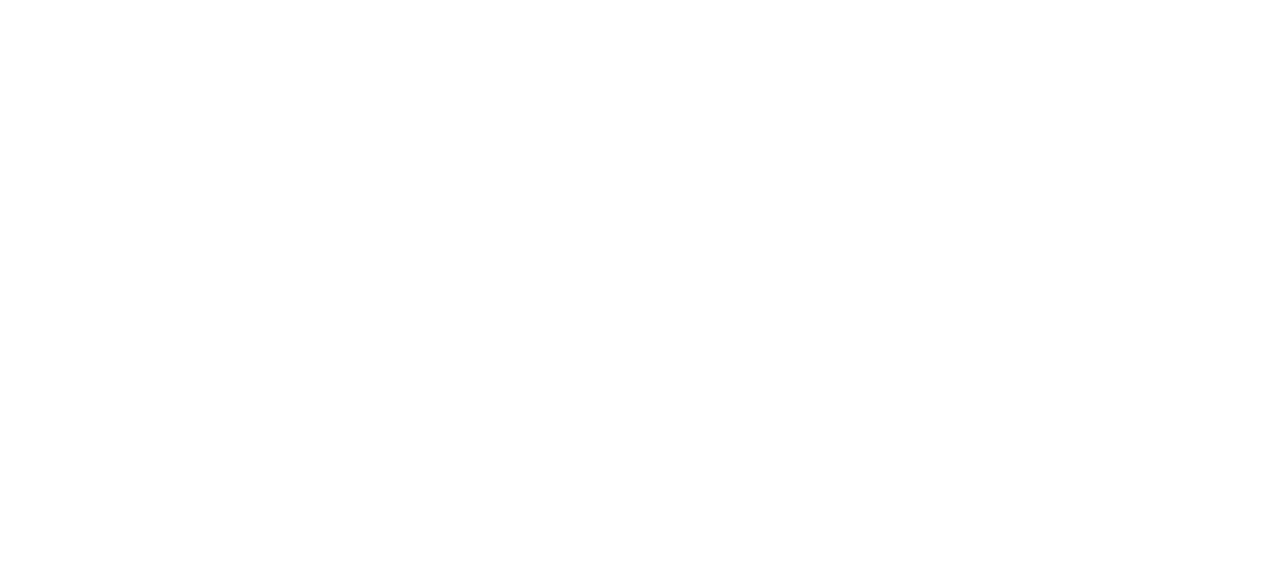
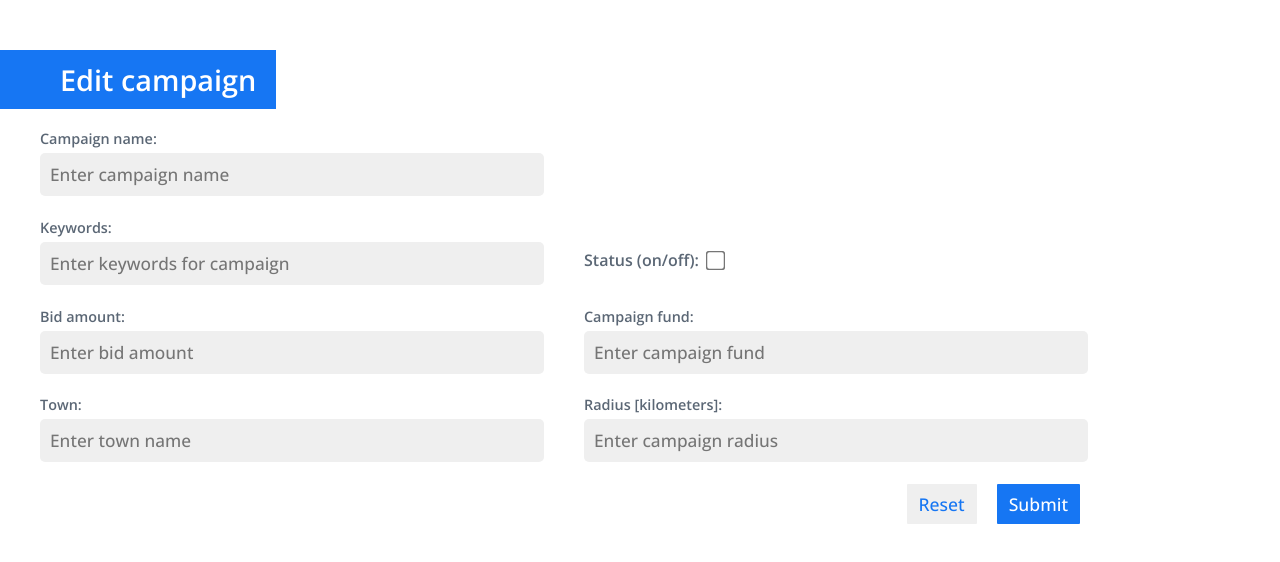
Before and after one commit to mariuszx8/crud-app-react, a React (Create React App) app: page /#/EditCampaign in a window 1280 px wide. Shown: the top 562 px of the page. Built offline with nearby package versions, Linux system fonts and the light colour scheme.

Commit message:
Added edit function

```diff
--- a/src/App.css
+++ b/src/App.css
@@ -33,6 +33,7 @@
 }
 
 a {
+  color: inherit;
   text-decoration: none;
 }
 
--- a/src/App.js
+++ b/src/App.js
@@ -4,6 +4,7 @@
 import {HashRouter} from 'react-router-dom'
 import Home from './pages/Home';
 import AddCampaign from './pages/AddCampaign';
+import EditCampaign from './pages/EditCampaign';
 
 function App() {
   return (
@@ -12,6 +13,7 @@
         <Switch>
           <Route exact path='/' component={Home}/>
           <Route  exact path='/AddCampaign' component={AddCampaign}/>
+          <Route  exact path='/EditCampaign' component={EditCampaign}/>
         </Switch>
       </HashRouter>
     </div>
--- a/src/App.min.css
+++ b/src/App.min.css
@@ -1 +1 @@
-:root{--blue-primary:#1676f3;--boring-gray:#efefef;--sm:576px;--md:768px;--lg:992px;--xl:1200px}*{box-sizing:border-box;margin:0;font-family:'Open Sans', sans-serif}body{margin:60px 40px 0 40px}@media (max-width: 576px){body{margin-left:auto;margin-right:auto}}.flex-container{display:flex}.flex-column{flex-direction:column}a{text-decoration:none}.bold{font-weight:600}
+:root{--blue-primary:#1676f3;--boring-gray:#efefef;--sm:576px;--md:768px;--lg:992px;--xl:1200px}*{box-sizing:border-box;margin:0;font-family:'Open Sans', sans-serif}body{margin:60px 40px 0 40px}@media (max-width: 576px){body{margin-left:auto;margin-right:auto}}.flex-container{display:flex}.flex-column{flex-direction:column}a{color:inherit;text-decoration:none}.bold{font-weight:600}
--- a/src/App.scss
+++ b/src/App.scss
@@ -30,6 +30,7 @@
   flex-direction: column;
 }
 a {
+  color: inherit;
   text-decoration: none;
 }
 .bold {
--- a/src/components/Campaigns.js
+++ b/src/components/Campaigns.js
@@ -1,4 +1,5 @@
 import React, { useState, useEffect } from 'react';
+import { Link } from 'react-router-dom';
 import axios from 'axios'; // http client for node
 import '../App.scss';
 import './Campaigns.scss';
@@ -50,10 +51,12 @@
                         </div>
                         <div className="campaign-options">
                             <div className="edit-btn flex-container">
+                                <Link to={`/EditCampaign`} className="flex-container" style={{alignItems:'center'}}>
                                     <span className="material-icons">
                                         edit
                                     </span>
                                     Edit
+                                </Link>
                             </div>
                             <div
                                 className="delete-btn flex-container"
--- a/src/components/Campaigns.scss
+++ b/src/components/Campaigns.scss
@@ -55,8 +55,6 @@
                 width: 100%;
                 margin-bottom: 1em;
             };
-
-
 
             div:first-of-type {
                 margin-bottom: 0.5em;
--- /dev/null
+++ b/src/pages/EditCampaign.js
@@ -0,0 +1,17 @@
+import React from 'react'
+import CampaignForm from '../components/CampaignForm';
+import '../App.scss';
+import './AddCampaign.scss';
+
+function EditCampaign() {
+    return (
+        <div>
+            <header>
+                <span>Edit campaign</span>
+            </header>
+           <CampaignForm/>
+        </div>
+    )
+}
+
+export default EditCampaign
```
Lines whose indentation alone changed are shown as unchanged.
